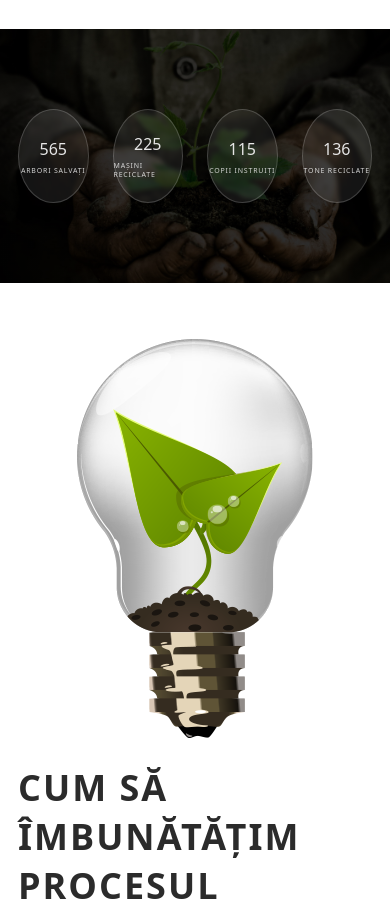
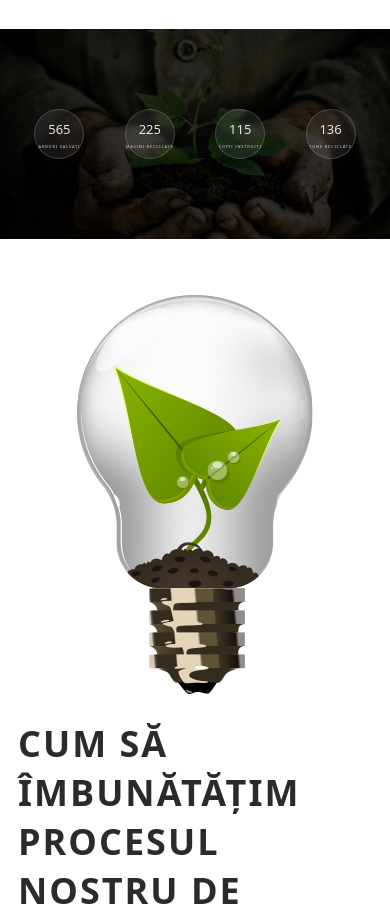
Before and after one commit to alexmam80/SGG, a React (Vite) app in the folder client/: page /#/ in a window 390 px wide. Shown: the part 1960-2877 px from the top of the page. Built offline with nearby package versions, Linux system fonts and the light colour scheme.

Commit message:
Update styles.css

```diff
--- a/client/src/styles.css
+++ b/client/src/styles.css
@@ -59,6 +59,11 @@ img{max-width:100%;display:block}
   .counters .container {display: flex !important; flex-direction: row!important; height: auto !important; justify-content: space-evenly;}
   .counter .label { margin-top: 6px; letter-spacing: .8px; font-size: 7px!important; text-transform: uppercase; opacity: .9;}
   .counter .num {font-size: 16px!important; font-weight: 500!important;}
+}
+@media (max-width:480px){
+    .counter {height: 50px; width: 50px; flex-direction: column; display: flex; align-items: center;justify-content: center;}
+    .counter .num {font-size: 13px!important; font-weight: 500!important;}
+      .counter .label {font-size: 4px !important;}
 }
 .counter .num{font-size:48px;font-weight:800}
 .counter .label{margin-top:6px;letter-spacing:.8px;font-size:14px;text-transform:uppercase;opacity:.9}
```
